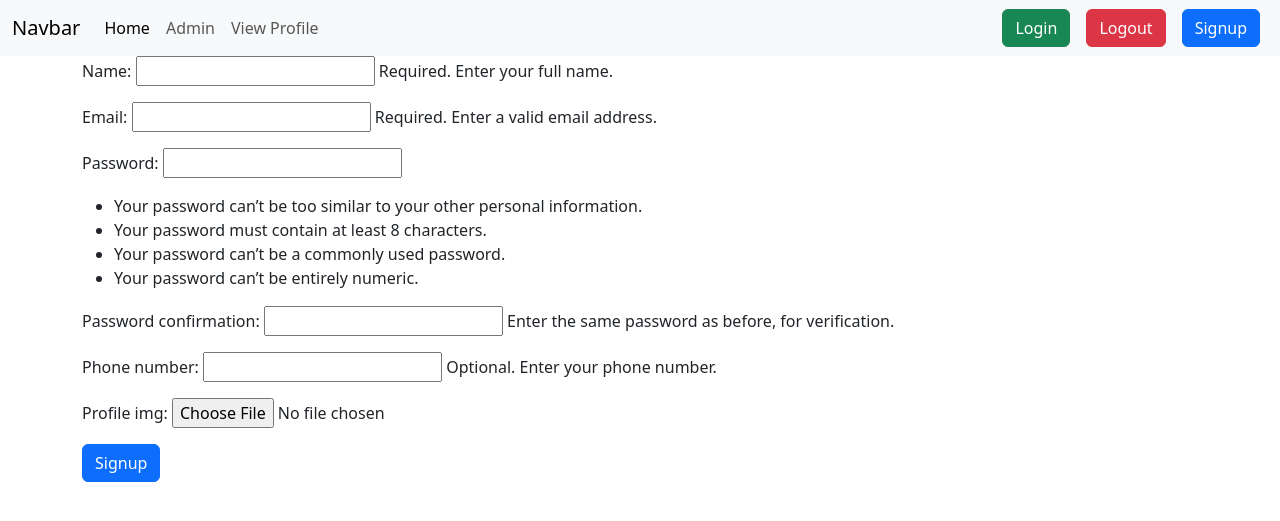
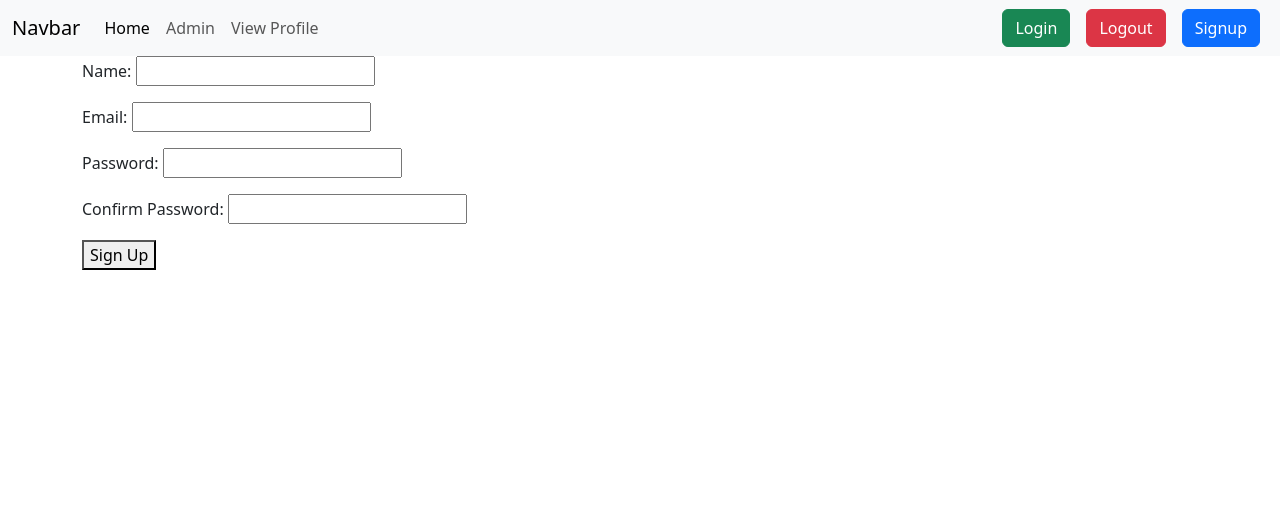
Before and after one commit to himel5113/Project-300, a Django app: page /signup/ in a window 1280 px wide. Shown: the top 521 px of the page. Run offline with Django 5.2, Linux system fonts and the light colour scheme.

Commit message:
fix signup functionality

```diff
--- a/lost_and_found_portal_MU/app/admin.py
+++ b/lost_and_found_portal_MU/app/admin.py
@@ -1,6 +1,7 @@
 from django.contrib import admin
-from .models import Items
+from .models import Items, UserModel
 from django.contrib.admin.sites import AlreadyRegistered
 
 # Register your models here.
+admin.site.register(UserModel)
 admin.site.register(Items)
--- a/lost_and_found_portal_MU/app/forms.py
+++ b/lost_and_found_portal_MU/app/forms.py
@@ -1,16 +1,14 @@
 from django import forms
-from .models import Items
+from .models import Items, UserModel
 from django.contrib.auth.models import User
 from django.contrib.auth.forms import UserCreationForm
 
-class UserForm(UserCreationForm):
-    name = forms.CharField(max_length=30, required=True, help_text='Required. Enter your full name.')
-    phone_number = forms.CharField(max_length=15, required=True, help_text='Optional. Enter your phone number.')
-    email = forms.EmailField(max_length=50, required=True, help_text='Required. Enter a valid email address.')
-    profile_img = forms.ImageField(required=False)
+class UserForm(forms.ModelForm):
+    password1 = forms.CharField(label='Password', widget=forms.PasswordInput)
+    password2 = forms.CharField(label='Confirm Password', widget=forms.PasswordInput)
     class Meta:
-        model = User
-        fields = ['name', 'email', 'password1', 'password2', 'phone_number', 'profile_img']
+        model = UserModel
+        fields = ['name', 'email', 'password1', 'password2']
 
 
 class Items(forms.ModelForm):
--- a/lost_and_found_portal_MU/app/models.py
+++ b/lost_and_found_portal_MU/app/models.py
@@ -1,8 +1,25 @@
 from django.db import models
 from datetime import datetime
+from django.contrib.auth.models import User
 
 def images(instance, filename):
     return f'uploads/{filename}'
+
+# User Model:
+class UserModel(models.Model):
+    name = models.CharField(max_length=50)
+    email = models.EmailField(max_length=50, unique=True)
+    password = models.CharField(max_length=50, null=True, blank=True)
+    phone = models.CharField(max_length=15, null=True, blank=True)
+    MU_id = models.CharField(max_length=11, unique=True, null=True, blank=True)
+    dept = models.CharField(max_length=50, null=True, blank=True)
+    created_at = models.DateTimeField(auto_now_add=True)
+    profileImg = models.ImageField(upload_to='profileImg/', null=True, blank=True)
+    completed = models.BooleanField(default=False)
+
+
+
+
 
 # Lost Item Model:
 class Items(models.Model):
--- a/lost_and_found_portal_MU/app/views.py
+++ b/lost_and_found_portal_MU/app/views.py
@@ -1,10 +1,11 @@
 from django.shortcuts import render, redirect, get_object_or_404
-from .models import Items
+from .models import Items, UserModel
 from django.contrib import messages
 from django.contrib.auth.decorators import login_required
 from django.contrib.auth import authenticate, login, logout
 from django.contrib.auth.models import User
 from .forms import UserForm
+from django.contrib.auth.hashers import make_password
 
 
 # Create your views here.
@@ -25,10 +26,15 @@ def signup(request):
         form = UserForm(request.POST, request.FILES)
         if form.is_valid():
             user = form.save(commit=False)
-            user.set_password(form.cleaned_data['password1'])
+            user.password = make_password(form.cleaned_data['password1'])
+            if User.objects.filter(email=user.email).exists():
+                messages.error(request, 'Email already exists. Try logging in.')
+                return redirect('app/authentication/signup.html')
             user.save()
-            login(request, user)
+            messages.success(request, 'Account created successfully!')
             return redirect('home')
-    else :
+        else:
+            messages.error(request, 'Invalid Credentials. Try Again.')
+    else:
         form = UserForm()
     return render(request, 'app/authentication/signup.html', {'form': form})
--- a/lost_and_found_portal_MU/templates/app/authentication/signup.html
+++ b/lost_and_found_portal_MU/templates/app/authentication/signup.html
@@ -2,10 +2,11 @@
 
 {% block content %}
 
-<form method="POST">
+
+<form method="POST" enctype="multipart/form-data">
     {% csrf_token %}
-    {{form.as_p}}
-    <button class="btn btn-primary" type='submit'>Signup</button>
+    {{ form.as_p }}
+    <button type="submit">Sign Up</button>
 </form>
 
 {% endblock %}
--- a/lost_and_found_portal_MU/templates/app/basic/navbar.html
+++ b/lost_and_found_portal_MU/templates/app/basic/navbar.html
@@ -7,7 +7,7 @@
     <div class="collapse navbar-collapse" id="navbarSupportedContent">
       <ul class="navbar-nav me-auto mb-2 mb-lg-0">
         <li class="nav-item">
-          <a class="nav-link active" aria-current="page" href="#">Home</a>
+          <a class="nav-link active" aria-current="page" href="{% url 'home' %}">Home</a>
         </li>
         <li class="nav-item">
           <a class="nav-link" href="#">Admin</a>
```
Also changed, not shown: lost_and_found_portal_MU/app/migrations/0005_remove_usermodel_phone_number_and_more.py (added), lost_and_found_portal_MU/app/migrations/0006_alter_usermodel_username.py (added), lost_and_found_portal_MU/app/migrations/0007_alter_usermodel_username.py (added), lost_and_found_portal_MU/app/migrations/0008_remove_usermodel_username.py (added), lost_and_found_portal_MU/app/migrations/0009_remove_usermodel_password_usermodel_username.py (added), lost_and_found_portal_MU/app/migrations/0010_remove_usermodel_username_usermodel_password.py (added), lost_and_found_portal_MU/db.sqlite3.
